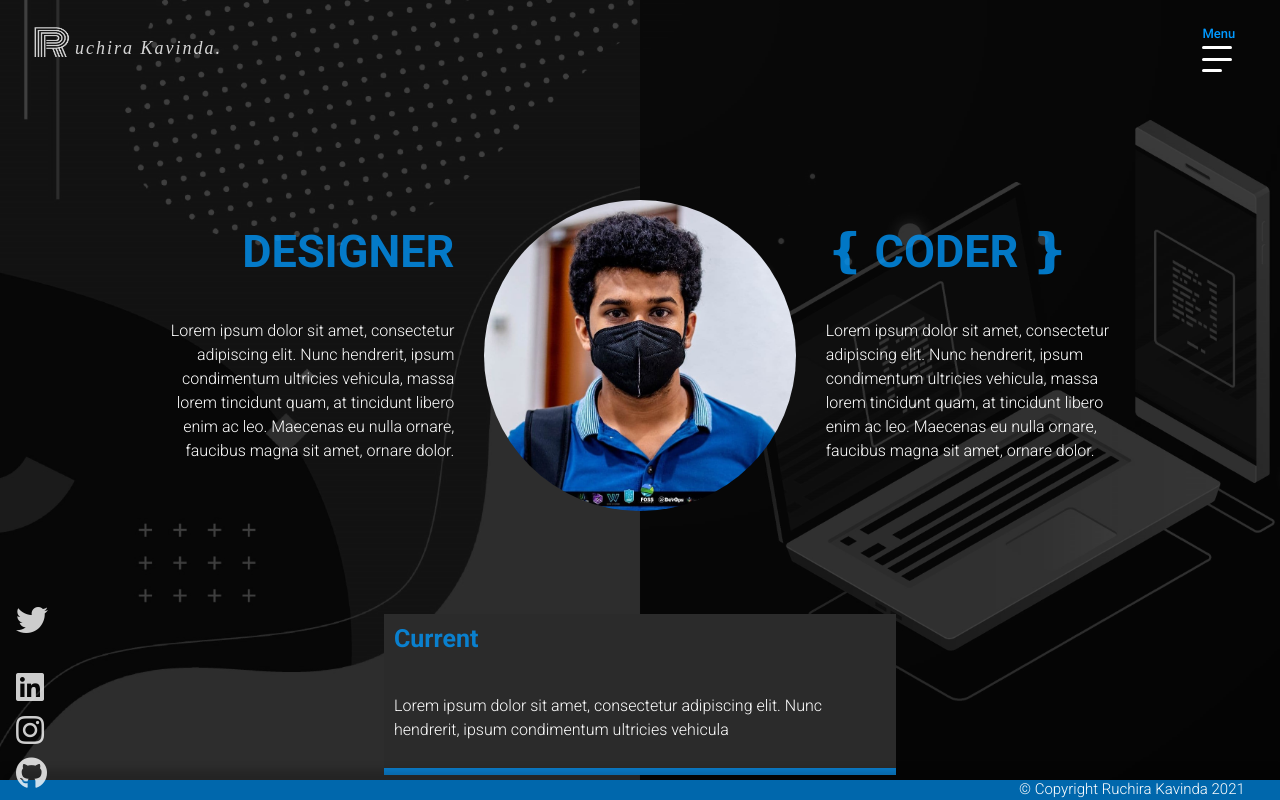
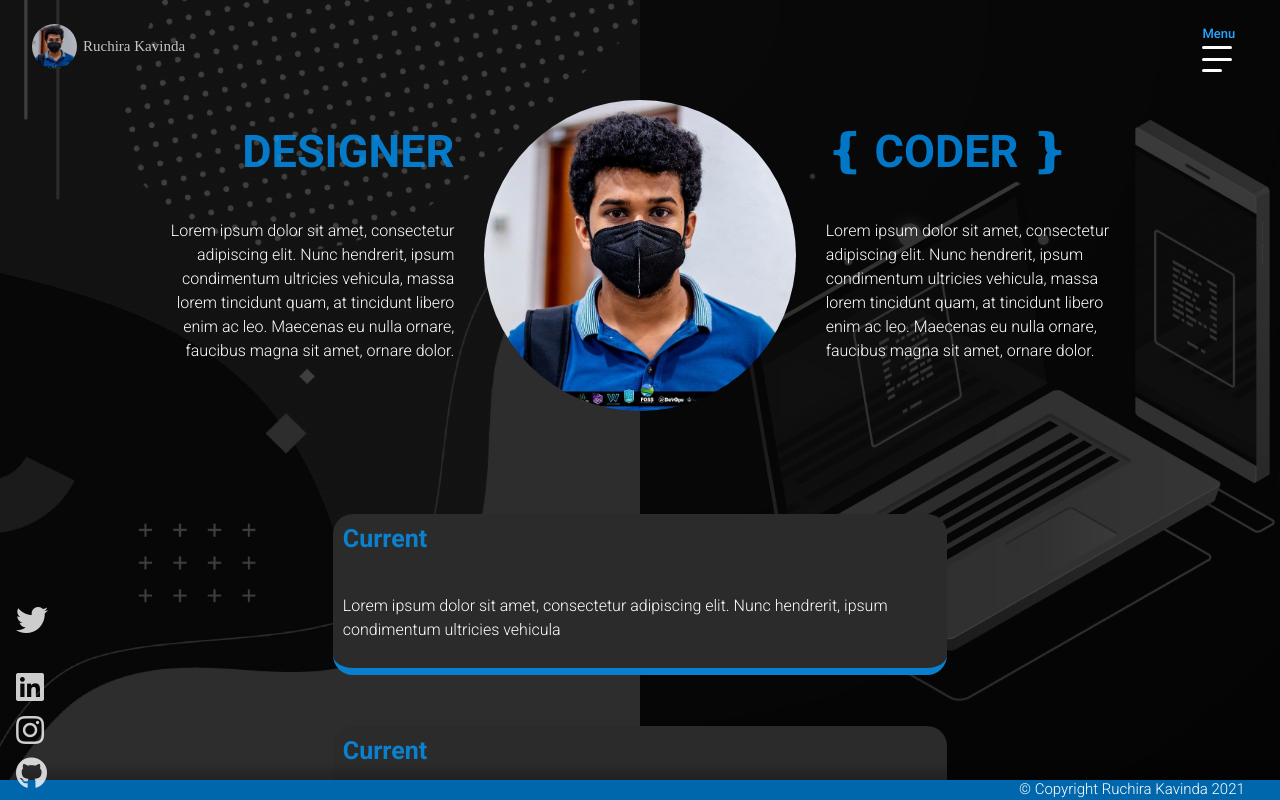
Before and after one commit to Ruchirakavinda/React-Portfolio, a React (Create React App) app: page /about in a window 1280 px wide. Shown: the top 800 px of the page. Built offline with nearby package versions, Linux system fonts and the light colour scheme.

Commit message:
about page2

```diff
--- a/src/about.css
+++ b/src/about.css
@@ -4,7 +4,7 @@
   width: 100%;
   background-attachment: fixed;
   height: auto;
-  padding: 0% 10% 15% 10%;
+  padding: 0% 10% 10% 10%;
 }
 
 .aboutrow {
@@ -46,15 +46,16 @@
 }
 
 .aboutrow1 {
-  padding-top: 200px;
+  padding-top: 100px;
 }
 
 .crd1 {
-  width: 50%;
+  width: 60%;
   background-color: #2b2b2b;
   border-bottom: 7px solid rgba(0, 153, 255, 0.767);
   padding: 10px;
   margin-top: 5%;
+  border-radius: 20px;
 }
 
 .crdtopic {
--- a/src/about.scss
+++ b/src/about.scss
@@ -10,7 +10,7 @@
     width: 100%;
     background-attachment: fixed;
     height: auto;
-    padding: 0% 10% 15% 10%;
+    padding: 0% 10% 10% 10%;
 }
 .aboutrow
 {
@@ -53,15 +53,16 @@ margin-bottom: 5%;
 }
 .aboutrow1
 {
- padding-top: 200px;
+ padding-top: 100px;
 }
 .crd1
 {
-    width: 50%;
+    width: 60%;
     background-color: rgb(43, 43, 43);
     border-bottom: 7px solid $blue;
     padding: 10px;
     margin-top: 5%;
+   border-radius: 20px;
 }
 .crdtopic
 {
--- a/src/component/about.js
+++ b/src/component/about.js
@@ -23,7 +23,7 @@ function About() {
                             <p className='aboutcont'>Lorem ipsum dolor sit amet, consectetur adipiscing elit. Nunc hendrerit, ipsum condimentum ultricies vehicula, massa lorem tincidunt quam, at tincidunt libero enim ac leo. Maecenas eu nulla ornare, faucibus magna sit amet, ornare dolor. </p>
 
                 </div>
-                <hr/>
+
                 <div className='container-fluid'>
                     <div className='row'>
                         <div className='crd1 mx-auto'>
--- a/src/component/nav.js
+++ b/src/component/nav.js
@@ -5,15 +5,19 @@ import Gohome from "../main.js";
 import nav1 from '../img/nav1.jpg';
 import nav2 from '../img/nav2.jpg';
 import logo from '../img/logo.png';
+import myimg from '../img/myimg.jpg';
 import { Link } from 'react-router-dom';
 
 function Nav() {
   return (
     <header>
       <div className='navbar1' >
+        <Link to='/about'>
+          <img src={myimg} alt='Nav bar logo' className='navlogo'/>
+        </Link>
+
         <Link to='/'>
-          <img src={logo} alt='Nav bar logo' className='navlogo'/>
-          <span className='slog'>uchira Kavinda.  </span>
+          <span className='slog'>Ruchira Kavinda </span>
         </Link>
 
           <div className='menu' onClick={togmenu} id='menu1'>
--- a/src/nav.css
+++ b/src/nav.css
@@ -9,24 +9,24 @@
 .navlogo {
   position: absolute;
   z-index: 0;
-  height: 35px;
-  width: 40px;
+  height: 45px;
+  width: 45px;
   top: 1.5rem;
   opacity: 0.8;
   left: 2rem;
+  border-radius: 50%;
 }
 
 .slog {
   position: absolute;
   z-index: 0;
   top: 2rem;
-  left: 4.5rem;
-  color: rgba(255, 255, 255, 0.822);
-  font-size: 18px;
+  left: 5rem;
+  color: rgba(255, 255, 255, 0.753);
+  font-size: 15px;
   font-family: ubuntu !important;
-  letter-spacing: 2px;
   padding: 3px 0px 0px 3px;
-  font-style: italic;
+  font-weight: 500;
 }
 
 .menu {
@@ -86,7 +86,7 @@
   right: 2.8rem;
   top: 1.5rem;
   font-size: 13px;
-  color: #0099ff;
+  color: #24a7ff;
   font-weight: 500;
   cursor: pointer;
 }
--- a/src/nav.scss
+++ b/src/nav.scss
@@ -13,24 +13,24 @@
 {
   position: absolute;
   z-index: 0;
-  height: 35px;
-  width:40px;
+  height: 45px;
+  width:45px;
   top: 1.5rem;
   opacity: 0.8;
   left: 2rem;
+  border-radius: 50%;
 }
 .slog
 {
     position: absolute;
     z-index: 0;
     top: 2rem;
-    left: 4.5rem;
-    color: rgba(255, 255, 255, 0.822);
-    font-size: 18px;
+    left: 5rem;
+    color: rgba(255, 255, 255, 0.753);
+    font-size: 15px;
     font-family: ubuntu !important;
-    letter-spacing: 2px;
     padding: 3px 0px 0px 3px;
-    font-style: italic;
+    font-weight: 500;
 
 
 
@@ -108,7 +108,7 @@
     right:2.8rem;
     top:1.5rem;
     font-size:13px;
-    color:rgb(0, 153, 255);
+    color:rgb(36, 167, 255);
     font-weight:500;
     cursor: pointer;
 }
```
Also changed, not shown: 2 other files (tests, documents, lock files or other folders).
